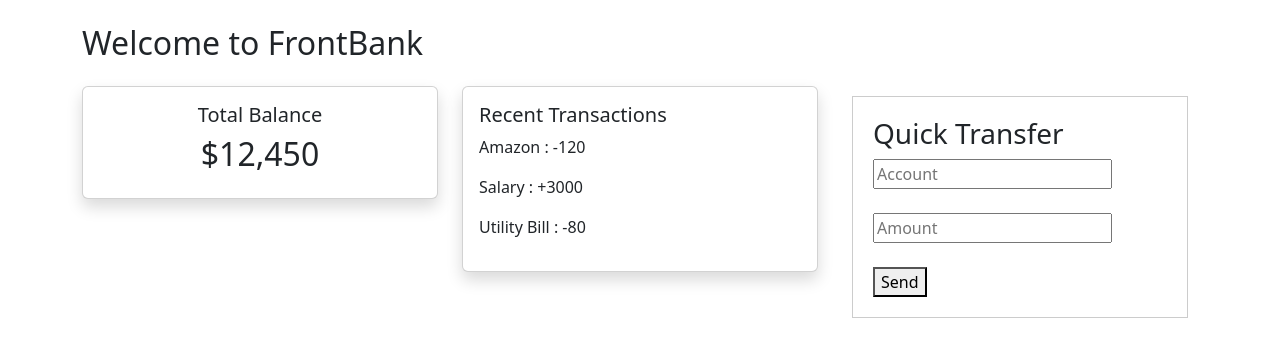
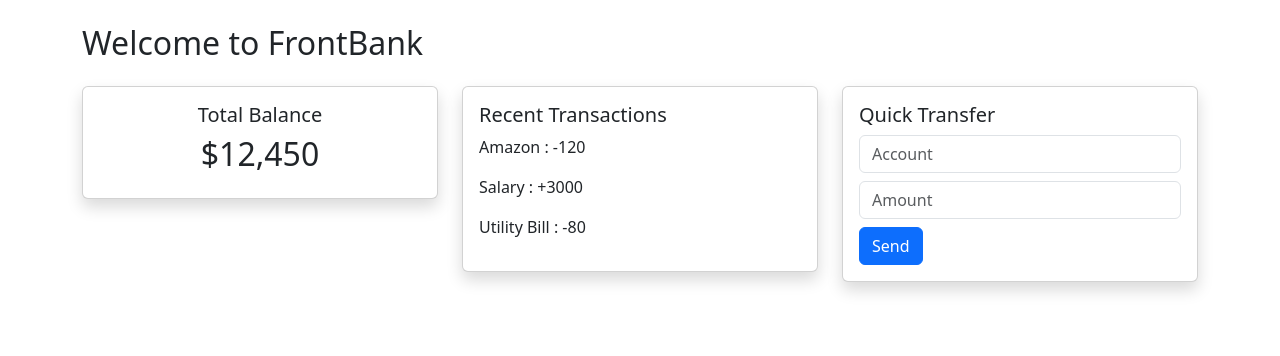
Before and after one commit to Kalyan9912/BANK-APP, a React (Create React App) app in the folder FRONT-END/: page / in a window 1280 px wide. Shown: the top 356 px of the page. Built offline with nearby package versions, Linux system fonts and the light colour scheme.

Commit message:
Update TransferForm.js

```diff
--- a/FRONT-END/src/components/TransferForm.js
+++ b/FRONT-END/src/components/TransferForm.js
@@ -1,17 +1,18 @@
 import React from "react";
 
 function TransferForm() {
+  return (
+    <div className="card shadow">
+      <div className="card-body">
 
-  return (
-    <div style={{border:"1px solid #ccc",padding:"20px",margin:"10px"}}>
+        <h5>Quick Transfer</h5>
 
-      <h3>Quick Transfer</h3>
+        <input className="form-control mb-2" placeholder="Account"/>
+        <input className="form-control mb-2" placeholder="Amount"/>
 
-      <input placeholder="Account" /><br/><br/>
-      <input placeholder="Amount" /><br/><br/>
+        <button className="btn btn-primary">Send</button>
 
-      <button>Send</button>
-
+      </div>
     </div>
   );
 }
```
